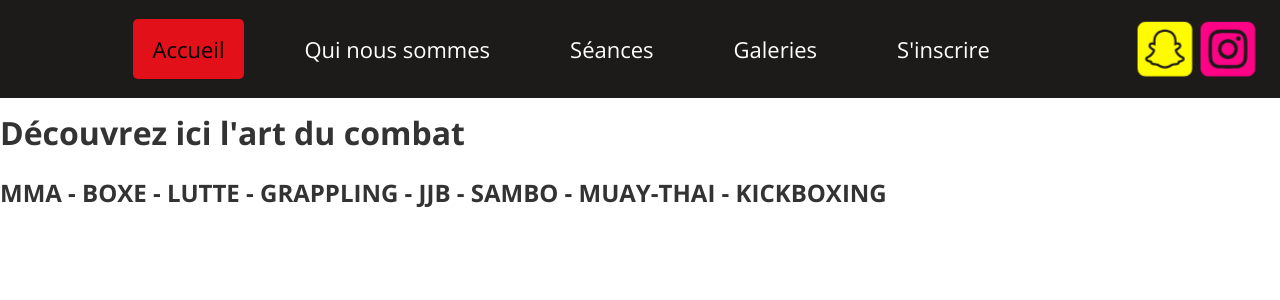
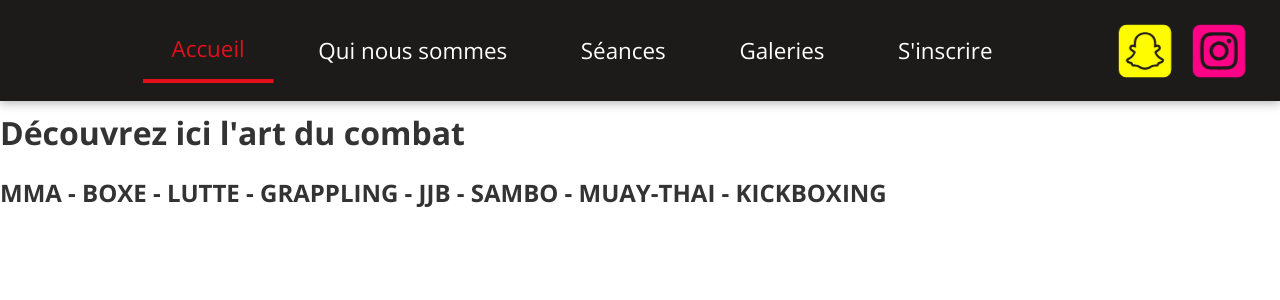
Before and after one commit to YHA76/my-mma-club-frontend, a React (Create React App) app: page / in a window 1280 px wide. Shown: the top 300 px of the page. Built offline with nearby package versions, Linux system fonts and the light colour scheme.

Commit message:
update navbar

```diff
--- a/src/components/NavBar.js
+++ b/src/components/NavBar.js
@@ -1,54 +1,72 @@
-import React from 'react';
+import React, { useState } from 'react';
 import { NavLink } from 'react-router-dom';
-import '../styles/NavBar.css'; // Importation du fichier CSS
 import { FontAwesomeIcon } from '@fortawesome/react-fontawesome';
-import { faSquareSnapchat, faSquareInstagram } from '@fortawesome/free-brands-svg-icons'; // Importation de l'icône Snapchat
+import { faSquareSnapchat, faSquareInstagram } from '@fortawesome/free-brands-svg-icons';
+import { faBars, faTimes } from '@fortawesome/free-solid-svg-icons';
+import '../styles/NavBar.css';
 
 function Navbar() {
+  const [isOpen, setIsOpen] = useState(false);
+
+  const navItems = [
+    { path: "/", label: "Accueil", exact: true },
+    { path: "/about", label: "Qui nous sommes" },
+    { path: "/seances", label: "Séances" },
+    { path: "/gallery", label: "Galeries" },
+    { path: "/inscrire", label: "S'inscrire" }
+  ];
+
   return (
     <nav className="navbar">
-      <ul className="navList">
-        <li className="navItem">
-          <NavLink to="/" className="navLink" exact>
-            Accueil
+      <div className="navbar-container">
+        <button className="mobile-menu-btn" onClick={() => setIsOpen(!isOpen)}>
+          <FontAwesomeIcon icon={isOpen ? faTimes : faBars} />
+        </button>
+
+        <ul className={`navList ${isOpen ? 'active' : ''}`}>
+          {navItems.map((item) => (
+            <li key={item.path} className="navItem">
+              <NavLink
+                to={item.path}
+                className="navLink"
+                exact={item.exact}
+                onClick={() => setIsOpen(false)}
+              >
+                {item.label}
               </NavLink>
             </li>
-        <li className="navItem">
-          <NavLink to="/about" className="navLink">
-            Qui nous sommes
-          </NavLink>
-        </li>
-        <li className="navItem">
-          <NavLink to="/seances" className="navLink">
-            Séances
-          </NavLink>
-        </li>
-        <li className="navItem">
-          <NavLink to="/gallery" className="navLink">
-            Galeries
-          </NavLink>
-        </li>
-        <li className="navItem">
-          <NavLink to="/inscrire" className="navLink">
-            S'inscrire
-          </NavLink>
-        </li>
+          ))}
         </ul>
+
         <div className="socialIcons">
-        <a href='https://www.snapchat.com/add/mmacasbahfight?invite_id=rCJkCARU&locale=fr_FR&share_id=RydhjjbpRVi0UUa33pOCGQ&sid=559b3f2fd9bc4ea0a21470a07e8e47f5'>
+          <a
+            href="https://www.snapchat.com/add/mmacasbahfight?invite_id=rCJkCARU&locale=fr_FR&share_id=RydhjjbpRVi0UUa33pOCGQ&sid=559b3f2fd9bc4ea0a21470a07e8e47f5"
+            target="_blank"
+            rel="noopener noreferrer"
+            className="social-icon"
+          >
             <FontAwesomeIcon
               icon={faSquareSnapchat}
               beat
-          style={{color: "#fffc00",}}/>
+              style={{ color: "#fffc00" }}
+              className="icon-hover"
+            />
           </a>
-          <a href='https://www.instagram.com/mmacasbahfight/?igshid=OGQ5ZDc2ODk2ZA%3D%3D&utm_source=qr'>
+          <a
+            href="https://www.instagram.com/mmacasbahfight/?igshid=OGQ5ZDc2ODk2ZA%3D%3D&utm_source=qr"
+            target="_blank"
+            rel="noopener noreferrer"
+            className="social-icon"
+          >
             <FontAwesomeIcon
               icon={faSquareInstagram}
               beat
-          style={{color: "#ff0285",}} />
+              style={{ color: "#ff0285" }}
+              className="icon-hover"
+            />
           </a>
         </div>
-
+      </div>
     </nav>
   );
 }
--- a/src/styles/NavBar.css
+++ b/src/styles/NavBar.css
@@ -1,13 +1,20 @@
 .navbar {
   background-color: #1D1A1A;
-  padding: 15px 0;
+  padding: 0;
   position: fixed;
   top: 0;
   width: 100%;
   z-index: 1000;
+  box-shadow: 0 2px 10px rgba(0, 0, 0, 0.3);
+}
+
+.navbar-container {
+  max-width: 1400px;
+  margin: 0 auto;
   display: flex;
-  justify-content: space-between; /* Espacement entre les éléments de la nav et l'icône Snapchat */
+  justify-content: space-between;
   align-items: center;
+  padding: 1rem 2.5rem;
 }
 
 .navList {
@@ -16,44 +23,124 @@
   justify-content: center;
   margin: 0;
   padding: 0;
-  flex-grow: 1;  /* Laisser la nav grandir pour remplir l'espace disponible */
-  justify-content: center;
+  flex-grow: 1;
 }
 
 .navItem {
-  margin: 0 20px;
+  margin: 0 8px;
+  position: relative;
 }
 
 .navLink {
   color: white;
   text-decoration: none;
-  font-size: 22px;
-  padding: 15px 20px;
+  font-size: 1.4rem;
+  padding: 1.2rem 1.8rem;
   transition: all 0.3s ease;
+  display: block;
+  position: relative;
+  overflow: hidden;
 }
 
-.navLink:hover {
-  color: black;
+.navLink::after {
+  content: '';
+  position: absolute;
+  bottom: 0;
+  left: 50%;
+  width: 0;
+  height: 4px;
   background-color: #E11019;
-  font-size: 22px;
-  border-radius: 5px;
+  transition: all 0.3s ease;
+  transform: translateX(-50%);
 }
 
+.navLink:hover::after,
+.navLink.active::after {
+  width: 100%;
+}
+
+.navLink:hover,
 .navLink.active {
-  background-color: #E11019;
-  font-size: 22px;
-  border-radius: 5px;
-  color: black;
+  color: #E11019;
+  transform: translateY(-2px);
 }
 
 .socialIcons {
-  margin-right: 30px; /* Espace à droite de l'icône */
   display: flex;
   align-items: center;
-  gap: 20px;
+  gap: 2rem;
 }
 
-.socialIcons {
-  font-size: 50px; /* Taille de l'icône */
+.social-icon {
+  font-size: 3rem;
+  transition: transform 0.3s ease;
+}
+
+.icon-hover:hover {
+  transform: scale(1.2);
+  filter: brightness(1.2);
+}
+
+.mobile-menu-btn {
+  display: none;
+  background: none;
+  border: none;
+  color: white;
+  font-size: 1.8rem;
   cursor: pointer;
+  padding: 0.5rem;
 }
+
+@media (max-width: 968px) {
+  .mobile-menu-btn {
+    display: block;
+  }
+
+  .navbar-container {
+    padding: 1.2rem;
+  }
+
+  .navList {
+    position: absolute;
+    top: 100%;
+    left: 0;
+    right: 0;
+    flex-direction: column;
+    background-color: #1D1A1A;
+    padding: 1.2rem 0;
+    transform: translateY(-100%);
+    opacity: 0;
+    visibility: hidden;
+    transition: all 0.3s ease;
+  }
+
+  .navList.active {
+    transform: translateY(0);
+    opacity: 1;
+    visibility: visible;
+  }
+
+  .navItem {
+    margin: 0;
+    width: 100%;
+    text-align: center;
+  }
+
+  .navLink {
+    padding: 1.2rem;
+  }
+
+  .socialIcons {
+    margin-left: auto;
+  }
+}
+
+@media (max-width: 480px) {
+  .socialIcons {
+    gap: 1.2rem;
+  }
+
+  .social-icon {
+    font-size: 1.8rem;
+  }
+}
--- a/src/views/Seances.js
+++ b/src/views/Seances.js
@@ -36,6 +36,7 @@ function Seances() {
               <td>❌</td>
               <td>20h00 - 22h15 <br /> MMA</td>
               <td>15h00 - 16h30 <br /> Boxe</td>
+
               <td>❌</td>
             </tr>
 
```
Also changed, not shown: 1 other file (tests, documents, lock files or other folders). Lines whose indentation alone changed are shown as unchanged.
